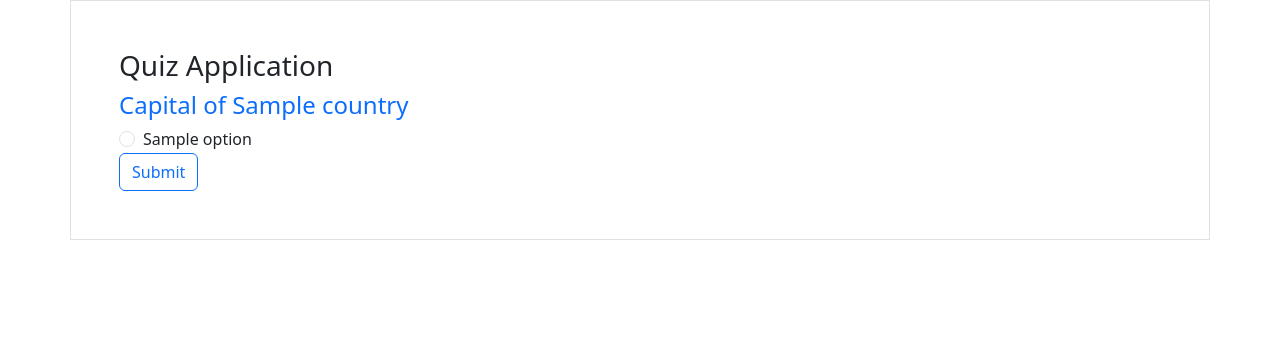
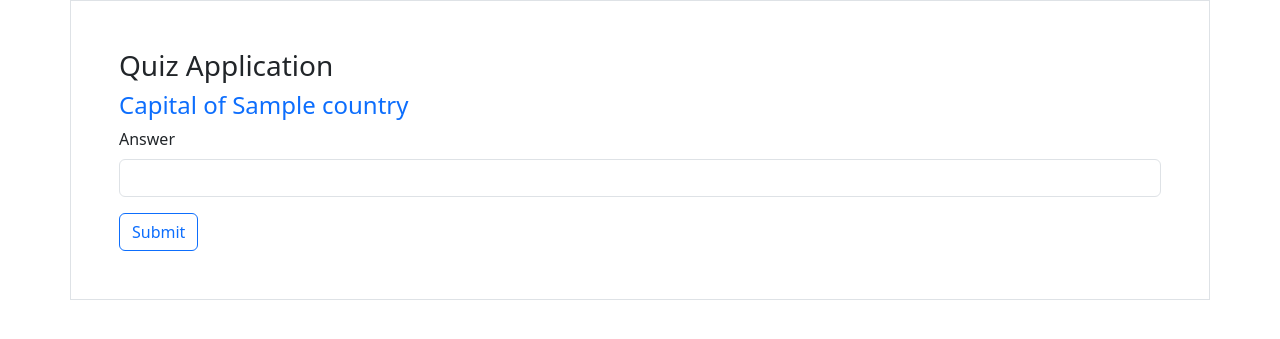
Before and after one commit to surojitdey/django-quiz, a Django app: template questions/templates/base.html in a window 1280 px wide. Shown: the top 339 px of the page. Run offline with Django 4.2, Linux system fonts and the light colour scheme; the template is opened without the code that fills it: most values are stand-ins (such as "Sample title", 1, 10 or a date in 2020); some libraries are stand-ins or nearby versions.

Commit message:
change input from radio button to text field

```diff
--- a/questions/templates/base.html
+++ b/questions/templates/base.html
@@ -12,28 +12,32 @@
             <form id="quiz" method="POST">
                 {% csrf_token %}
                 {%if previous_country%}
-                    {% if previous_choice == correct_answer %}
+                    {% if given_answer|lower == correct_answer|lower %}
                     <div class="mt-1 p-2 bg-success text-white rounded">
                         <h3>Congratulation you have selected the correct answer</h3>
-                        <h4>Choosen answer was {{previous_choice}}.</h4>
+                        <h4>Choosen answer was {{given_answer}}.</h4>
                     </div>
                     {% else %}
                     <div class="mt-1 p-2 bg-danger text-white rounded">
-                        <h3>Choosen answer was {{previous_choice}}.</h3>
+                        <h3>Choosen answer was {{given_answer}}.</h3>
                         <h4>Capital of {{previous_country}} is {{correct_answer}}</h4>
                     </div>
                     {% endif %}
                 {% endif %}
                 <h4 class="text-primary">Capital of {{country}}</h4>
                 <input type="hidden" name="country" value="{{country}}">
-                {% for i in options %}
+                <div class="mb-3">
+                    <label for="answer" class="form-label">Answer</label>
+                    <input type="text" class="form-control" id="answer" name="answer">
+                </div>
+                <!-- {% for i in options %}
                     <div class="form-check">
                         <input class="form-check-input" type="radio" name="choice" id="flexRadioDefault_{{i}}" value="{{i}}">
                         <label class="form-check-label" for="flexRadioDefault_{{i}}">
                         {{i}}
                         </label>
                     </div>
-                {% endfor %}
+                {% endfor %} -->
                 <button type="submit" class="btn btn-outline-primary">Submit</button>
             </form>
         </div>
--- a/questions/views.py
+++ b/questions/views.py
@@ -13,8 +13,10 @@ def quiz(request):
   if request.method == "POST":
     previous_country = request.POST.get("country")
     previous_choice = request.POST.get("choice")
+    given_answer = request.POST.get("answer")
     correct_answer = quiz.get_correct_capital(previous_country)
     context["previous_country"] = previous_country
     context["previous_choice"] = previous_choice
+    context["given_answer"] = given_answer
     context["correct_answer"] = correct_answer
   return render(request, 'base.html', context)
```
